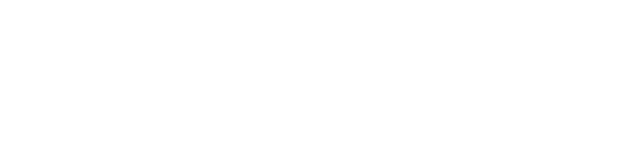
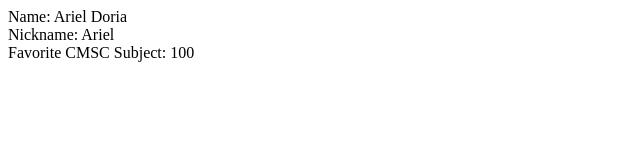
Before and after one commit to ArielDoria/Exer1, a plain HTML site: page index.html in a window 1280 px wide. Shown: the whole page, without its empty margins (0-640 px from the left). Drawn offline with Linux system fonts and the light colour scheme.

Commit message:
Modify index.html

```diff
--- a/index.html
+++ b/index.html
@@ -4,6 +4,10 @@
       <title>Exer 1</title>
     </head>
     <body>
+    	<p> Name: Ariel Doria <br/>
+    		Nickname: Ariel<br/>
+    		Favorite CMSC Subject: 100 <br/>
+    	</p>
 
     </body>
   </html>
```
